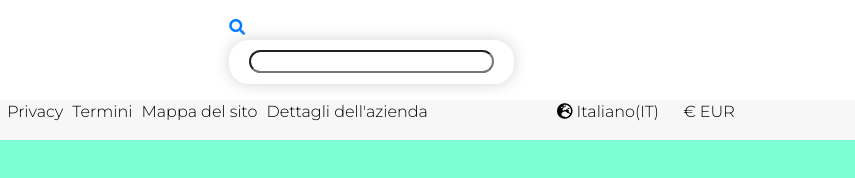
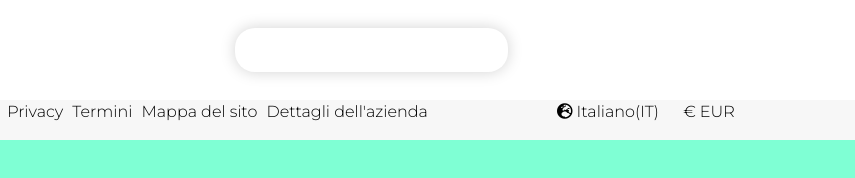
Before and after one commit to Simone-ortu/template_progetto, a website: page index.html in a window 1280 px wide. Shown: the full height of the page, 263-1118 px from the left. Drawn offline with nearby package versions, Linux system fonts and the light colour scheme.

Commit message:
searchbar

```diff
--- a/index.html
+++ b/index.html
@@ -45,15 +45,13 @@
                     </a>
                 </div>
                 <!-- SEARCHBAR -->
-                <div class="box searchbar">
-                    <a href="#">
-                        <!-- Rotta show/Ricerca -->
-                        <i class="fas fa-search"></i>
-                    </a>
-                    <div class="search_bar">
-                        <input type="text">
-                      </div>
+                <div class="box search_bar">
+                  <input type="text">
                 </div>
+                <!-- <a href="#">
+                <!-- Rotta show/Ricerca -->
+                <!-- <i class="fas fa-search"></i>
+              </a> -->
                 <div class="box login d-flex align-items-center">
                     <!-- DROPDOWN UTENTE -->
                     <div class="user">
--- /dev/null
+++ b/main.js
@@ -0,0 +1,5 @@
+/******/ (() => { // webpackBootstrap
+/******/ 	"use strict";
+var __webpack_exports__ = {};
+/******/ })()
+;
--- a/src/app.scss
+++ b/src/app.scss
@@ -43,38 +43,38 @@ header {
                     display: none;
                 }
             }
-            .search_bar{
-                position: relative;
-                flex-grow: 0.66;
-                padding: 10px 20px;
-                box-shadow: 0 0 15px lightgray;
-                border-radius: 20px;
-                a {
-                    position: absolute;
-                    top: 50%;
-                    right: 0;
-                    transform: translate(-50%, -50%);
-                    padding: 5px 10px;
-                    background-color: #ff5a5f;
-                    border-radius: 50%;
-                    color: white;
-                }
-                input {
-                    padding-left: 50px;
-                    max-width: 100%;
-                    height: 100%;
-                    border-radius: 50px;
-                    &::placeholder {
-                        border-radius: 50px;
-                    }
-                    &:active {
-                        outline: none;
-                    }
-                    &:focus {
-                        outline: none;
-                    }
-                }
-            }
+            // .search_bar{
+            //     position: relative;
+            //     flex-grow: 0.66;
+            //     padding: 10px 20px;
+            //     box-shadow: 0 0 15px lightgray;
+            //     border-radius: 20px;
+            //     a {
+            //         position: absolute;
+            //         top: 50%;
+            //         right: 0;
+            //         transform: translate(-50%, -50%);
+            //         padding: 5px 10px;
+            //         background-color: #ff5a5f;
+            //         border-radius: 50%;
+            //         color: white;
+            //     }
+                // input {
+                //     padding-left: 50px;
+                //     max-width: 100%;
+                //     height: 100%;
+                //     border-radius: 50px;
+                //     &::placeholder {
+                //         border-radius: 50px;
+                //     }
+                //     &:active {
+                //         outline: none;
+                //     }
+                //     &:focus {
+                //         outline: none;
+                //     }
+                // }
+            // }
             &.login {
                 .user {
                     margin-left: 20px;
@@ -85,6 +85,22 @@ header {
                     }
                 }
             }
+        }
+        .box.search_bar {
+          padding: 10px 20px;
+          box-shadow: 0 0 15px lightgray;
+          border-radius: 20px;
+
+          input {
+              margin: 0 16px;
+              width: calc(100% - 32px);
+              border: none;
+              line-height: 18px;
+              font-weight: 600;
+            }
+          input:focus{
+              outline: none;
+          }
         }
     }
 }
```
Also changed, not shown: dist/app.css, mix-manifest.json (line endings or trailing spaces).
